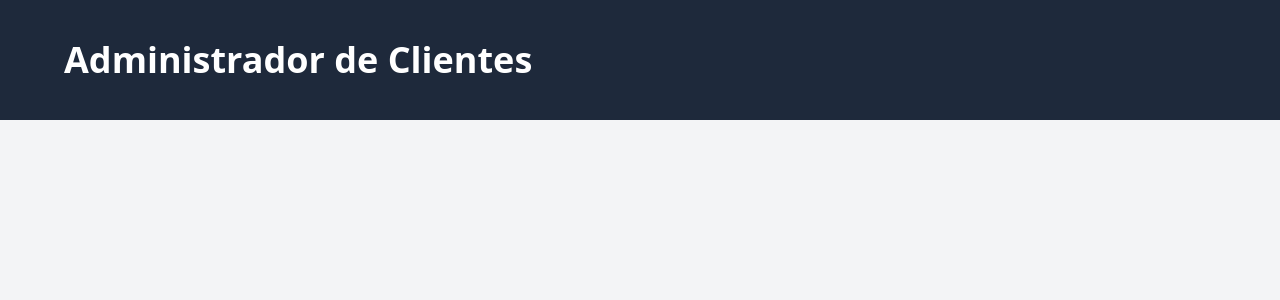
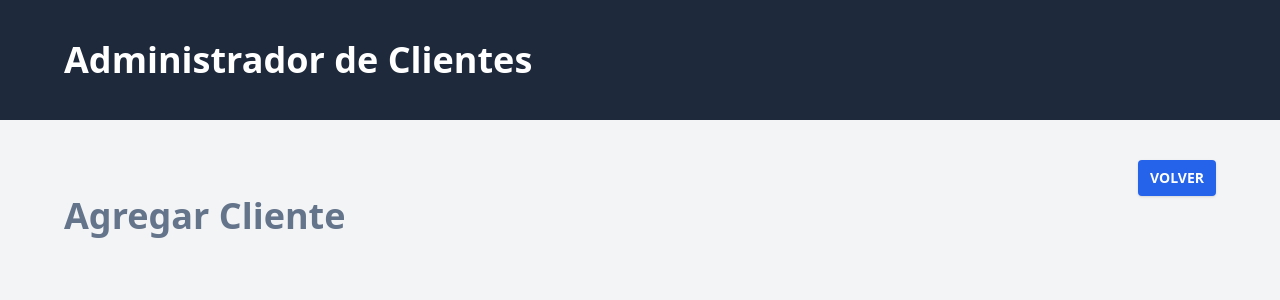
Before and after one commit to mariohood/CRM-Vue, a Vue app: page /agregar-cliente in a window 1280 px wide. Shown: the top 300 px of the page. Built offline with nearby package versions, Linux system fonts and the light colour scheme.

Commit message:
188 Agregando Links para Navegar por as paginas

```diff
--- /dev/null
+++ b/src/components/UI/RouterLink.vue
@@ -0,0 +1,20 @@
+<script setup>
+  import { RouterLink } from 'vue-router';
+
+  defineProps({
+    to: {
+      type : String
+    }
+  })
+
+</script>
+
+<template>
+  <RouterLink
+    :to="{ name: to }"
+    class="block md:inline-block rounded bg-blue-600 py-2 px-3 text-white uppercase font-bold text-sm shadow hover:bg-blue-500"
+    >
+    <slot></slot>
+  </RouterLink>
+
+</template>
--- a/src/router/index.js
+++ b/src/router/index.js
@@ -6,8 +6,13 @@ const router = createRouter({
   routes: [
     {
       path: '/',
-      name: 'home',
+      name: 'inicio',
       component: Inicio
+    },
+    {
+      path: '/agregar-cliente',
+      name: 'agregar-cliente',
+      component: () => import('../views/NuevoClienteView.vue')
     },
   ]
 })
--- a/src/views/ClientesView.vue
+++ b/src/views/ClientesView.vue
@@ -1,9 +1,14 @@
 <script setup>
-
+  import RouterLink from '@/components/UI/RouterLink.vue';
 </script>
 
 <template>
   <div>
+    <div class="flex justify-end">
+      <RouterLink to="agregar-cliente">
+        Agregar Cliente
+      </RouterLink>
+    </div>
     <h1 class="text-4xl font-extrabold text-slate-500">Clientes</h1>
 
   </div>
--- /dev/null
+++ b/src/views/NuevoClienteView.vue
@@ -0,0 +1,16 @@
+<script setup>
+  import RouterLink from '@/components/UI/RouterLink.vue';
+</script>
+
+<template>
+  <div>
+    <div class="flex justify-end">
+      <RouterLink to="inicio">
+        Volver
+      </RouterLink>
+    </div>
+
+    <h1 class="text-4xl font-extrabold text-slate-500">Agregar Cliente</h1>
+
+  </div>
+</template>
```
